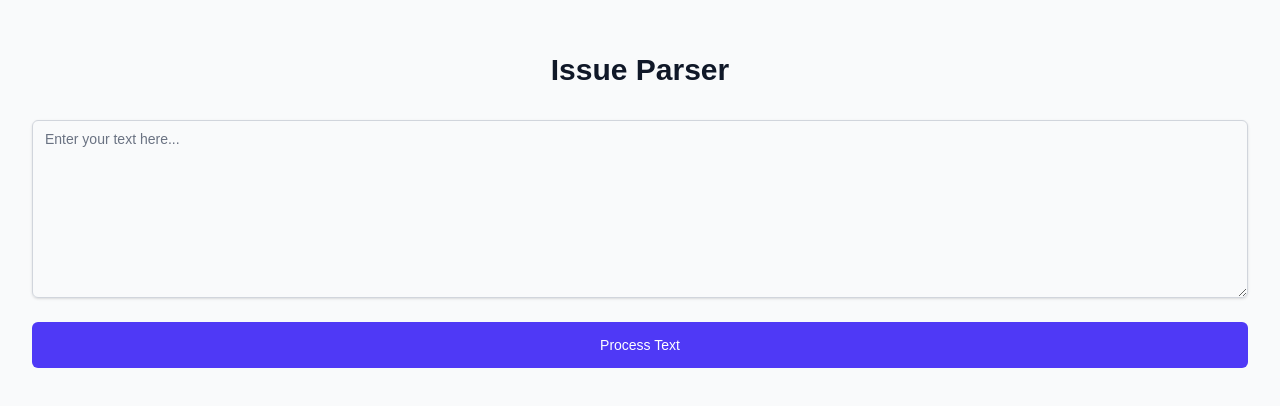
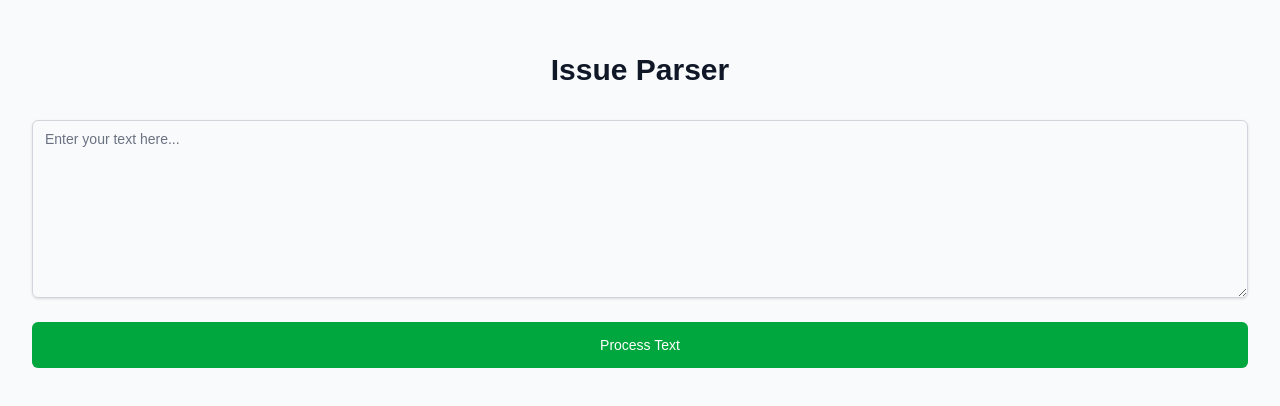
Before and after one commit to ariadna-lkmx/prueba-next, a Next.js app: page /issue-processor in a window 1280 px wide. Shown: the part 202-608 px from the top of the page. Built offline with nearby package versions, Linux system fonts and the light colour scheme.

Commit message:
style: change button color to green

```diff
--- a/src/app/issue-processor/page.tsx
+++ b/src/app/issue-processor/page.tsx
@@ -132,7 +132,7 @@ export default function IssueProcessor() {
             <div>
               <button
                 type="submit"
-                className="group relative w-full flex justify-center py-3 px-4 border border-transparent text-sm font-medium rounded-md text-white bg-indigo-600 hover:bg-red-600 hover:scale-105 transition-all duration-300 ease-in-out focus:outline-none focus:ring-2 focus:ring-offset-2 focus:ring-indigo-500"
+                className="group relative w-full flex justify-center py-3 px-4 border border-transparent text-sm font-medium rounded-md text-white bg-green-600 hover:bg-red-600 hover:scale-105 transition-all duration-300 ease-in-out focus:outline-none focus:ring-2 focus:ring-offset-2 focus:ring-green-500"
               >
                 Process Text
               </button>
```
